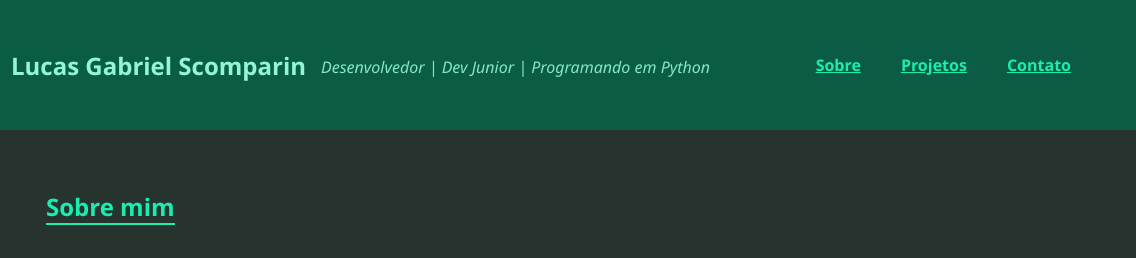
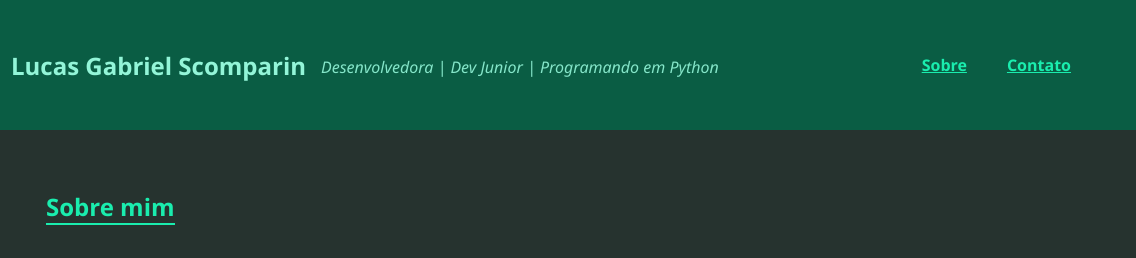
Before and after one commit to Luczin10/Portifolio10, a plain HTML site: page index.html in a window 1280 px wide. Shown: the top 258 px of the page, 144-1280 px from the left. Drawn offline with Linux system fonts and the light colour scheme.

Commit message:
commit foda

```diff
--- a/index.html
+++ b/index.html
@@ -367,12 +367,11 @@
         <img src="img/WhatsApp Image 2025-11-05 at 19.30.54.jpeg" alt="Lucas Gabriel Hover" class="hover">
       </div>
       <h1>Lucas Gabriel Scomparin</h1>
-      <p class="subtitulo">Desenvolvedor | Dev Junior | Programando em Python</p>
+      <p class="subtitulo">Desenvolvedora | Dev Junior | Programando em Python</p>
 
     </div>
     <nav>
       <a href="#sobre">Sobre</a>
-      <a href="#projetos">Projetos</a>
       <a href="#contato">Contato</a>
     </nav>
   </header>
```
